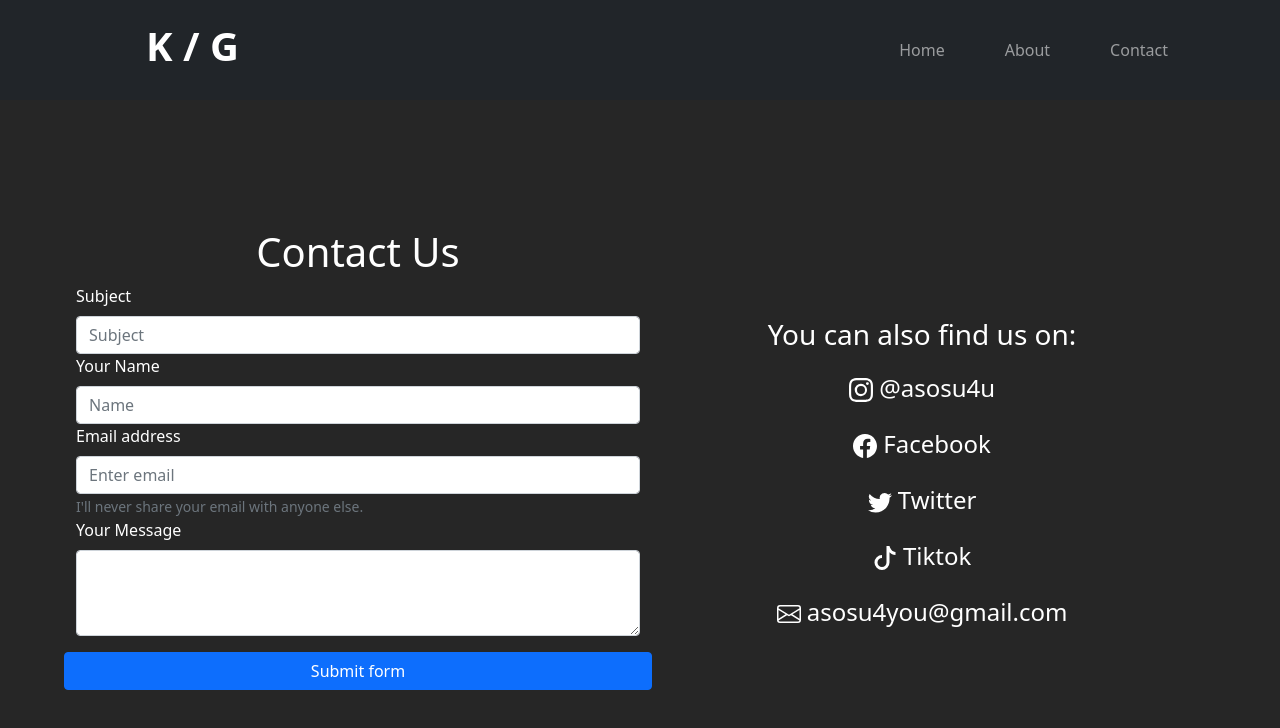
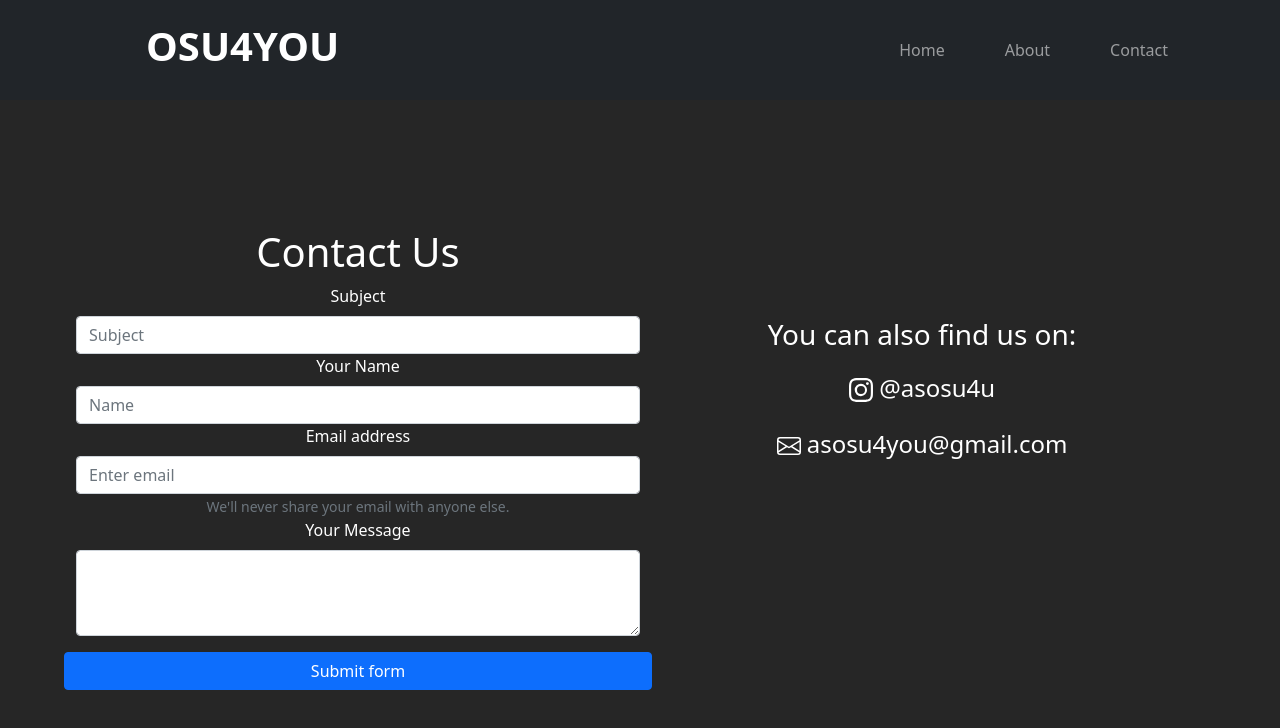
Before and after one commit to jonah0502/ker-camp, a React (Create React App) app: page /contact in a window 1280 px wide. Shown: the top 728 px of the page. Built offline with nearby package versions, Linux system fonts and the light colour scheme.

Commit message:
added stuff to thing

```diff
--- a/src/App.scss
+++ b/src/App.scss
@@ -83,6 +83,8 @@ html {
   justify-content: center;
   background-color: var(--dark-bg);
   color: white;
+  text-align: center;
+
   .container {
     display: flex;
     flex-wrap: wrap;
@@ -155,6 +157,8 @@ html {
 }
 
 .home {
+  text-align: center;
+
   .showcase {
     height: 300px;
     width: 100%;
@@ -193,6 +197,7 @@ html {
     background-color: var(--dark-bg);
     color: white;
     font-family: "Poppins", sans-serif;
+    padding-top: 20px;
     .container {
 
       max-width: 1200px;
@@ -202,6 +207,8 @@ html {
       justify-content: center;
       font-size: 1.25rem;
       flex-direction: column;
+      text-align: center;
+
     }
     @media only screen and (max-width: 600px) {
       .container{
@@ -219,6 +226,8 @@ html {
   display: flex;
   align-items: center;
   justify-content: center;
+  text-align: center;
+
 
   .btn {
     margin: 10px;
@@ -239,6 +248,7 @@ html {
     justify-content: center;
     font-size: 1.25rem;
     flex-direction: column;
+    text-align: center;
   }
   img {
     max-height: 675px;
--- a/src/components/Header.js
+++ b/src/components/Header.js
@@ -6,7 +6,7 @@ function Header() {
         <Container className="navbar-container">
           <Navbar.Brand href="/">
             {""}
-            <h1 className="brand-text">K / G</h1>
+            <h1 className="brand-text">OSU4YOU</h1>
           </Navbar.Brand>
 
           <Navbar.Toggle />
--- a/src/components/contact/Contact.js
+++ b/src/components/contact/Contact.js
@@ -73,7 +73,7 @@ export default function Contact() {
                 name="email"
               />
               <Form.Text className="text-muted">
-                I'll never share your email with anyone else.
+                We'll never share your email with anyone else.
               </Form.Text>
             </Form.Group>
             <Form.Group controlId="exampleForm.ControlTextarea1">
@@ -97,19 +97,10 @@ export default function Contact() {
       <div className="contact-group">
         <h3>You can also find us on:</h3>
         <div className="links">
-        <a href="https://www.instagram.com/asosu4you/">
+        <a href="https://www.instagram.com/osu4you/">
           <Instagram /> @asosu4u
         </a>
-        <a href="https://www.instagram.com/">
-          <Facebook /> Facebook
-        </a>
-        <a href="https://www.instagram.com/">
-          <Twitter /> Twitter
-        </a>
-        <a href="https://www.instagram.com/">
-          <Tiktok /> Tiktok
-        </a>
-        <a href="https://www.instagram.com/">
+        <a href="asosu4you@gmail.com">
           <Envelope /> asosu4you@gmail.com
         </a>
         </div>
```
